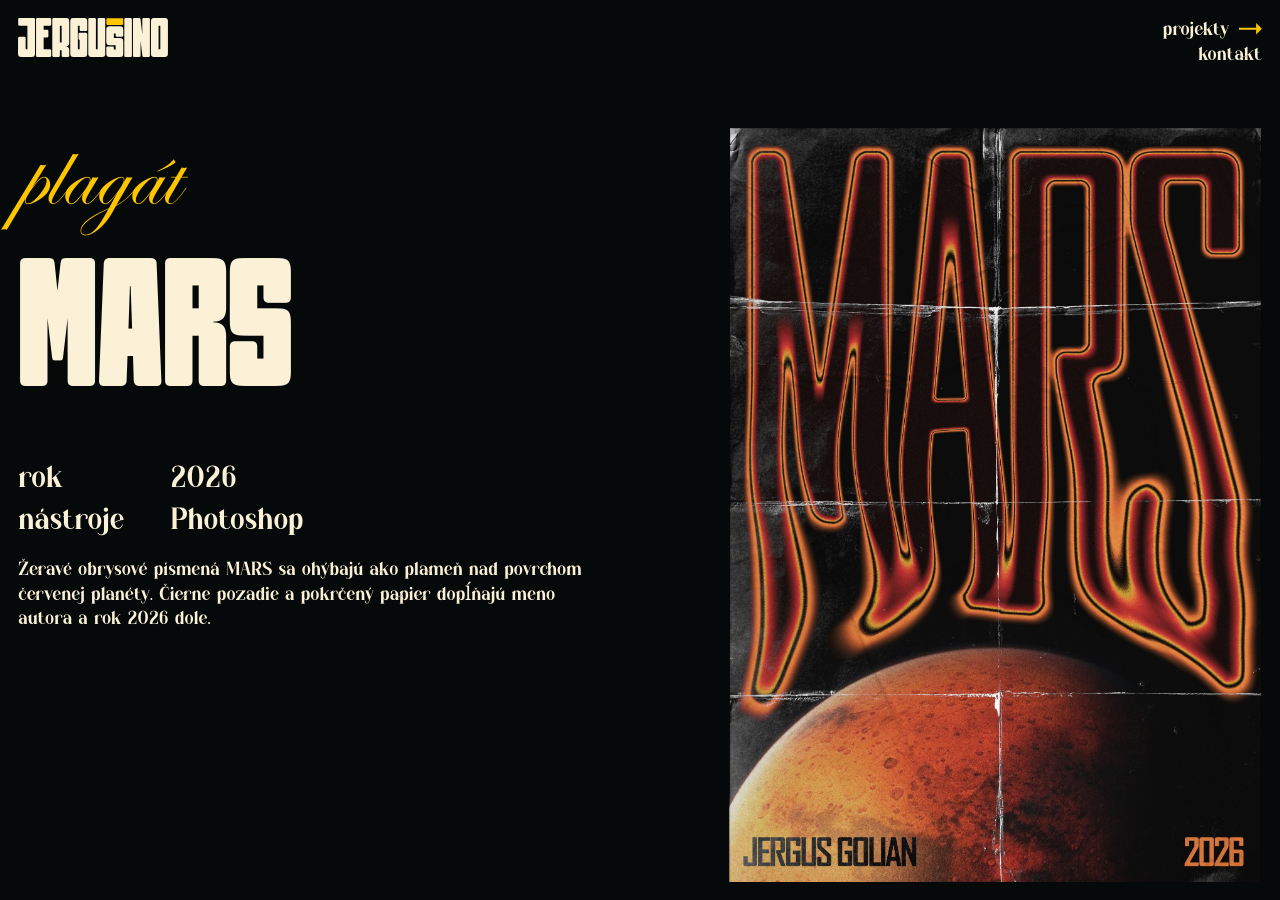
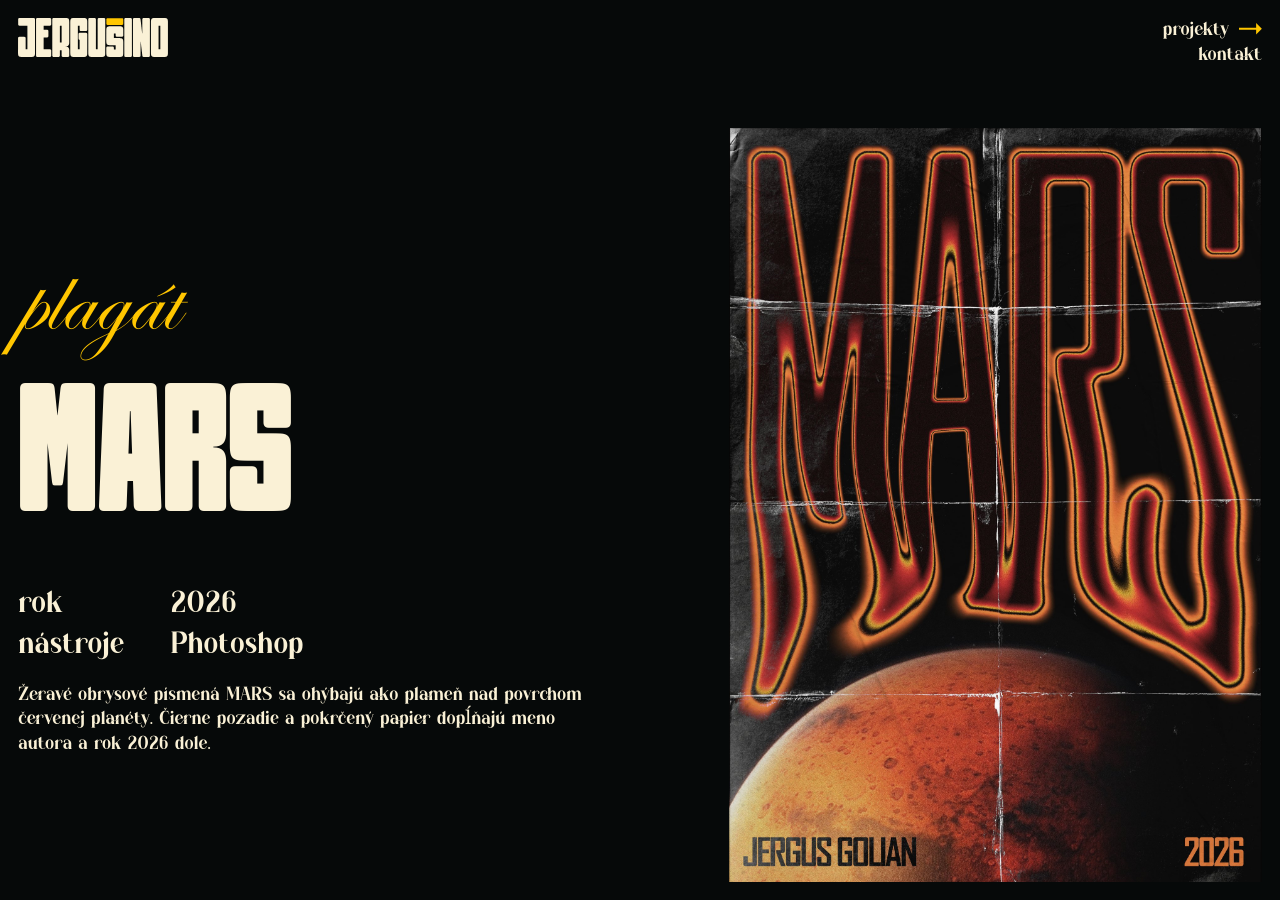
Before and after one commit to jergusino/jergusino.github.io, a Jekyll site: the page built from _projects/mars.md, in a window 1280 px wide and 900 px high. Built offline with Jekyll 4.4.1, drawn with Linux system fonts in a browser that asks for light colours; some web fonts are replaced.

Commit message:
Project page: work centred vertically on the text block
Co-Authored-By: Claude Opus 5.5 <noreply@anthropic.com>
Claude-Session: https://claude.ai/code/session_01RGVpc2Wp958A42zKqCrsaw

```diff
--- a/assets/css/main.css
+++ b/assets/css/main.css
@@ -355,11 +355,11 @@ html.viewer-open, html.viewer-open body { overflow: hidden; }
 @media (min-width: 900px) {
   .project-body {
     display: grid; grid-template-columns: minmax(0, 1fr) minmax(0, 1fr); gap: calc(var(--F) * 3);
-    align-items: start; padding-right: var(--F);
+    align-items: center; padding: calc(var(--F) * 7) var(--F) 0 0;   /* the work is centred on the text block as a whole */
   }
-  .project-text { position: sticky; top: 0; }
+  .project-text .hero--project { padding-top: 0; }
   .project-body .prose { max-width: 70ch; }
-  .project-media { margin: calc(var(--F) * 7) 0 0; display: grid; justify-items: end; }
+  .project-media { margin: 0; display: grid; justify-items: end; }
   .project-media > :first-child { margin-top: 0; }
   .project-media .cover img { width: auto; max-width: 100%; max-height: calc(100vh - var(--F) * 8); max-height: calc(100svh - var(--F) * 8); }
   .project-media .cover .zoom { display: block; }
```
